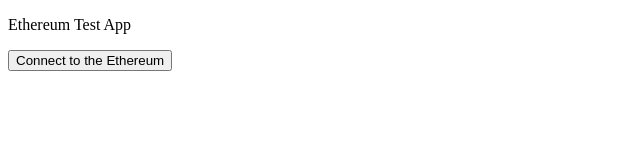
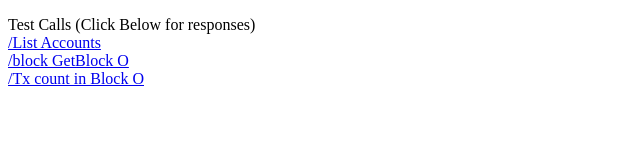
Before and after one commit to eyarch/airchain, a website: page public/index.html in a window 1280 px wide. Shown: the whole page, without its empty margins (0-640 px from the left). Drawn offline with Linux system fonts and the light colour scheme.

Commit message:
Update index.html

```diff
--- a/public/index.html
+++ b/public/index.html
@@ -1,26 +1,38 @@
 <!DOCTYPE html>
 <html lang="en">
+
 <head>
     <meta charset="UTF-8">
     <meta name="viewport" content="width=device-width, initial-scale=1.0">
     <meta http-equiv="X-UA-Compatible" content="ie=edge">
-   <title>Ethereum Test App </title>
+    <title>EY Airchain Test Webapp  </title>
 </head>
+
 <body>
-   <p id="blockchain">Ethereum Test App</p>
-   <button onclick="EthereumServer()">Connect to the Ethereum</button>
+    <p id="test"> Test Calls (Click Below for responses)
+        <br>
+        <a href="#" onclick="getCall('/accounts')">/List Accounts</a>
+        <br>
+        <a href="#" onclick="getCall('/block')">/block GetBlock O</a>
+        <br>
+        <a href="#" onclick="getCall('/txcount')">/Tx count in Block O</a>
+
+    </p>
+
+    <p id="resultpanel"></p>
+
 </body>
 <script>
-   function EthereumServer()
-   {
+    function getCall(url) {
         var xhttp = new XMLHttpRequest();
-      xhttp.onreadystatechange = function() {
+        xhttp.onreadystatechange = function () {
             if (this.readyState == 4 && this.status == 200) {
-         document.getElementById("blockchain").innerHTML = this.responseText;
+                document.getElementById("resultpanel").innerHTML = this.responseText;
             }
         };
-      xhttp.open("GET", "/blockchain", true);
+        xhttp.open("GET", url, true);
         xhttp.send();
     }
 </script>
+
 </html>
```
Lines whose indentation alone changed are shown as unchanged.
